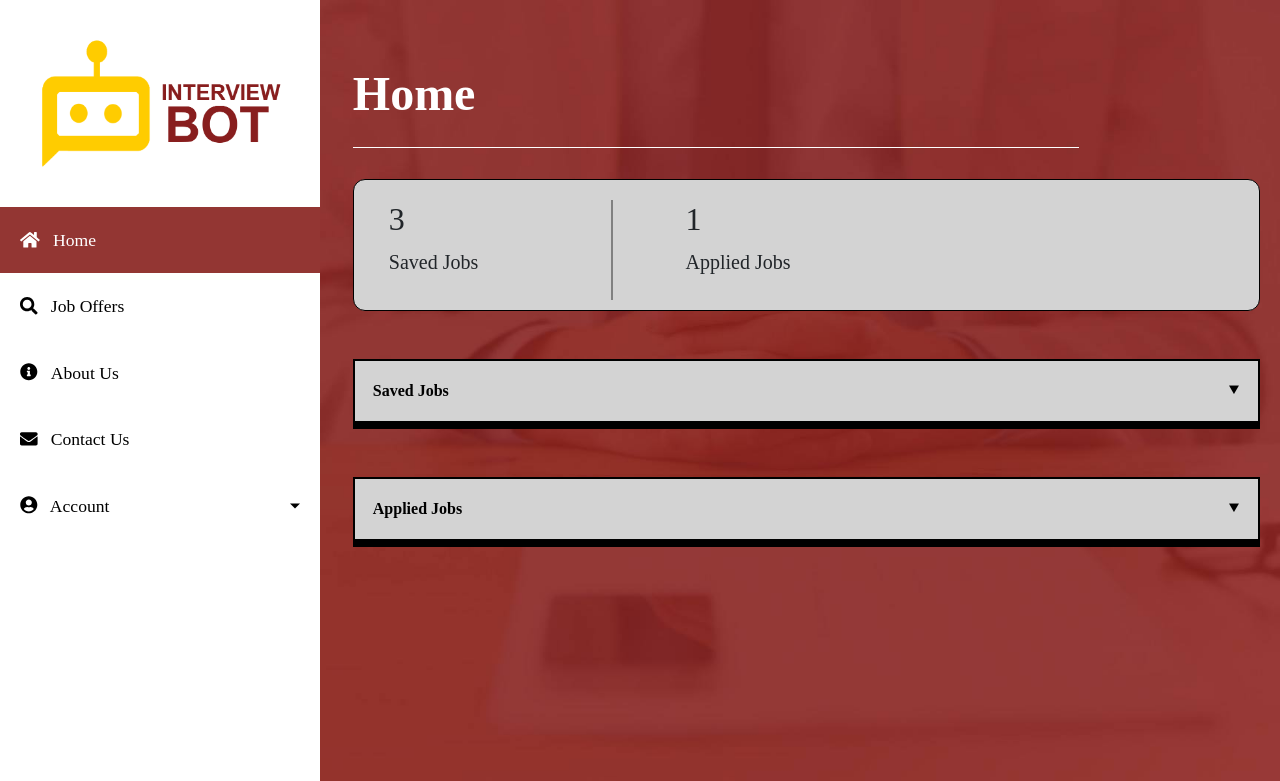
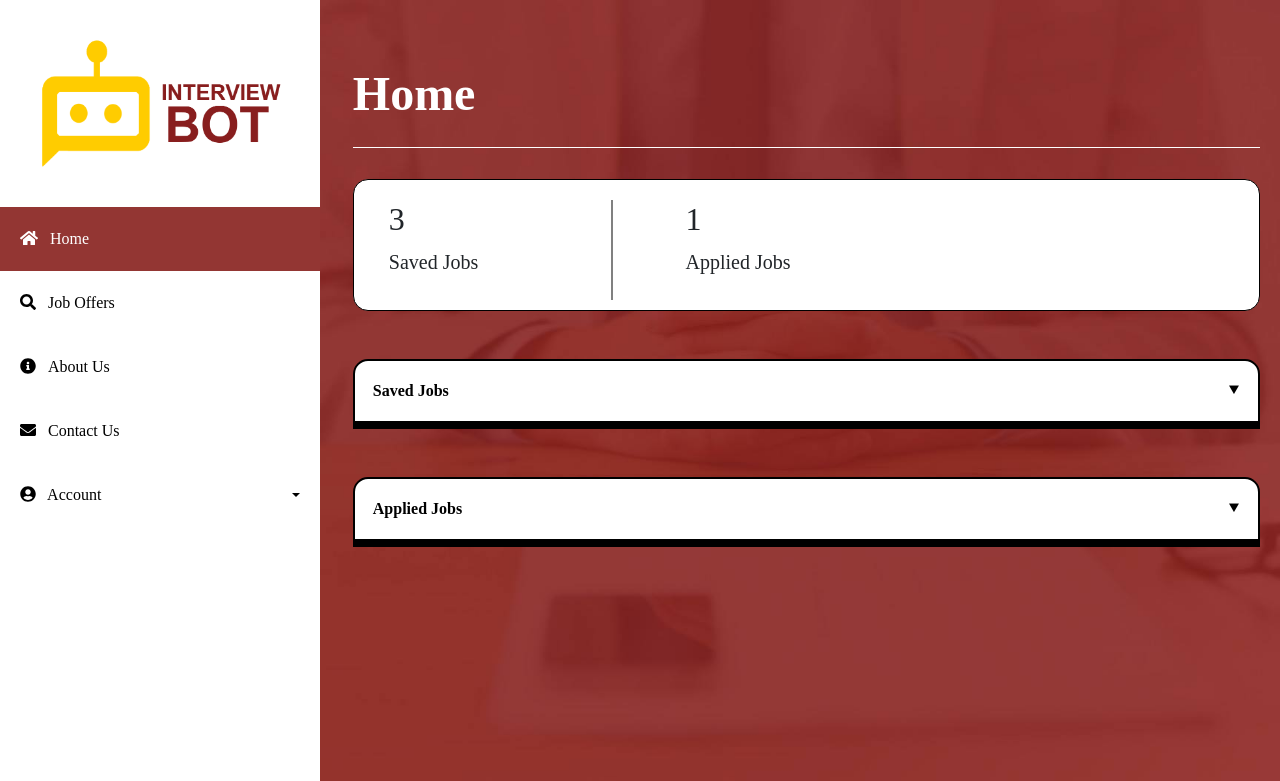
Before and after one commit to rodel250/InterviewerBot2.0, a Django app: page /user/home in a window 1280 px wide. Shown: the top 781 px of the page. Run offline with Django 3.2, Linux system fonts and the light colour scheme; some libraries are stand-ins or nearby versions.

Commit message:
Update homePage.css

```diff
--- a/InterviewerBot/user/static/css/homePage.css
+++ b/InterviewerBot/user/static/css/homePage.css
@@ -30,8 +30,12 @@ h1 {
 
 hr {
 	border-color: white;
-	width: 80%;
+	width: 100%;
 	float: left;
+}
+
+::-webkit-scrollbar {
+    display: none;
 }
 
 /* ---------------------------------------------------
@@ -111,7 +115,7 @@ hr {
 
 #sidebar ul li a {
     padding: 20px;
-    font-size: 1.1em;
+    font-weight: 400;
     display: block;
 }
 
@@ -165,9 +169,9 @@ ul ul a {
 
 .container {
     padding: 10px;
-    background-color: lightgrey;
+    background-color: white;
     border: 1px solid black;
-    border-radius: 12px;
+    border-radius: 15px;
 }
 
 .verticalLine {
@@ -181,7 +185,8 @@ ul ul a {
 
 .accordion {
   width: 100%;
-  background-color: lightgrey;
+  border-radius: 15px 15px 0px 0px;
+  background-color: white;
   color: black;
   cursor: pointer;
   padding: 18px;
```
